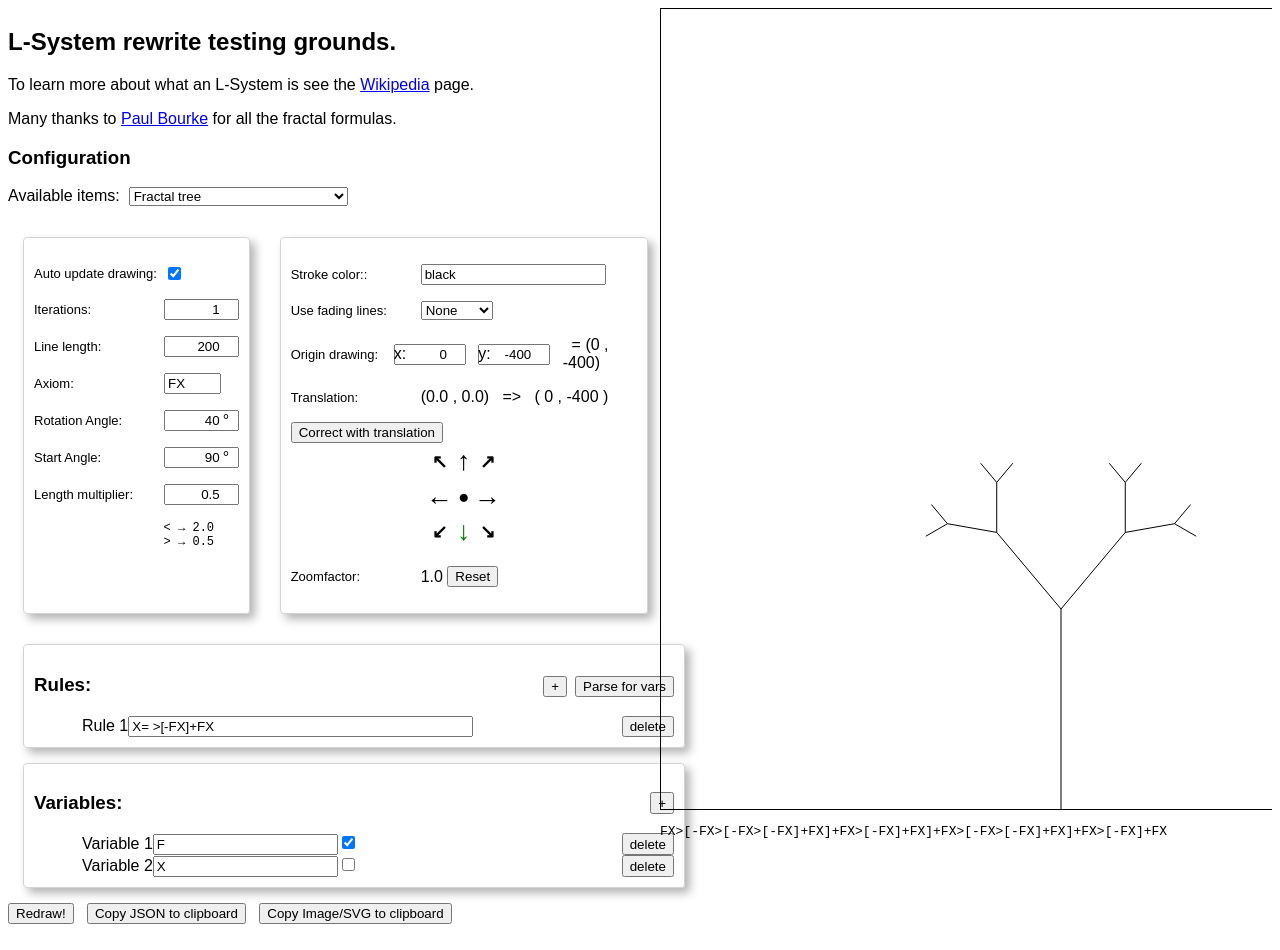
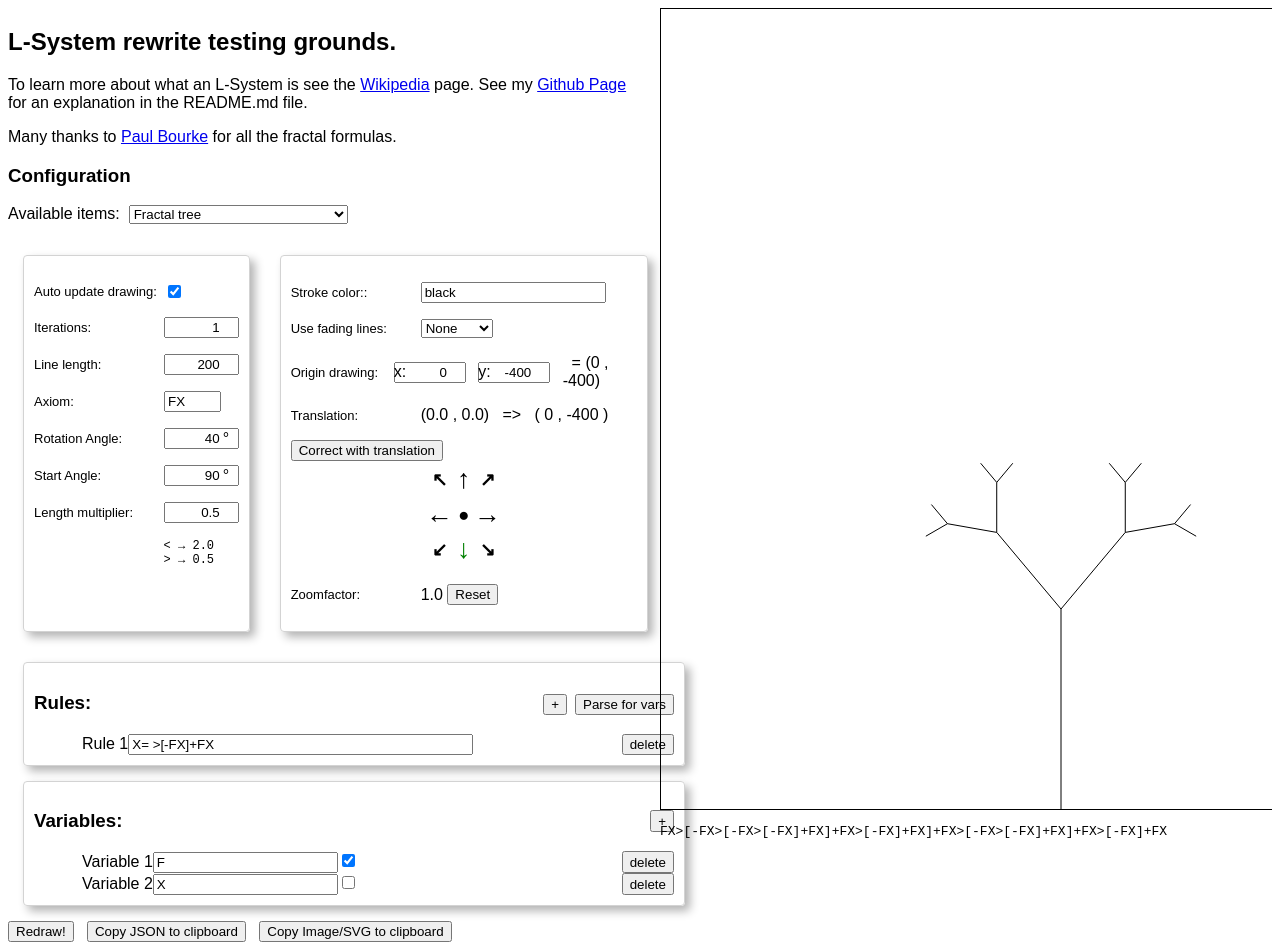
Before and after one commit to martinmolema/L-System, an Angular app: page / in a window 1280 px wide. Built offline with nearby package versions, Linux system fonts and the light colour scheme.

Commit message:
Added the link to the README on GitHub

```diff
--- a/src/app/app.component.html
+++ b/src/app/app.component.html
@@ -6,11 +6,12 @@
     <section>
       <p>
         To learn more about what an L-System is see the <a href="https://en.wikipedia.org/wiki/L-system">Wikipedia</a>
-        page.
+        page. See my <a href="https://github.com/martinmolema/L-System/tree/master">Github Page</a> for an explanation in the README.md file.
       </p>
       <p>
         Many thanks to <a href="https://paulbourke.net/fractals/lsys/">Paul Bourke</a> for all the fractal formulas.
       </p>
+
 
     </section>
     <section id="inputs">
```
